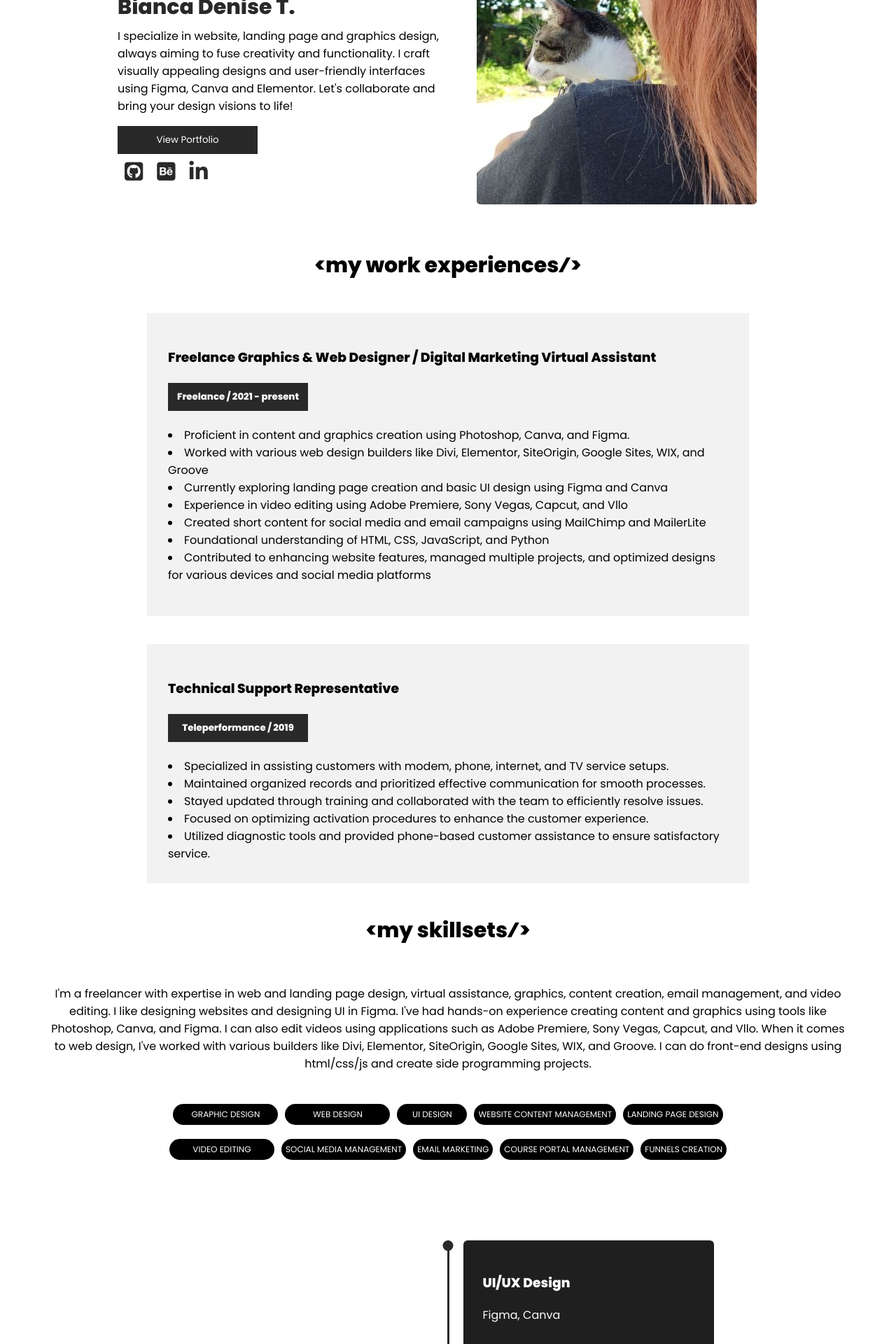
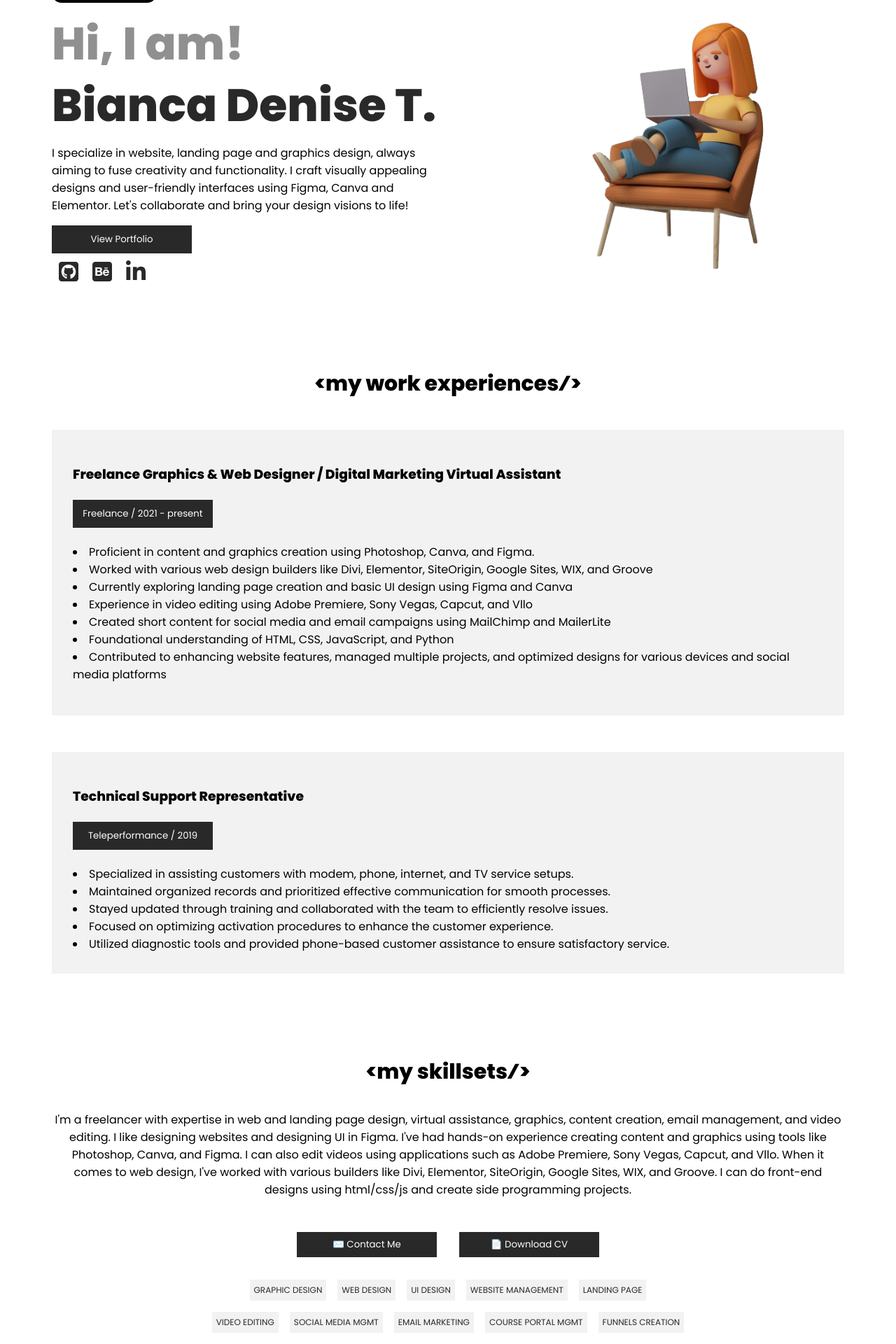
Before and after one commit to nisehtml/nisehtml.github.io, a PHP site: page / in a window 1280 px wide. Shown: the part 240-2160 px from the top of the page at 70% size. Run offline with PHP 8.4, Linux system fonts and the light colour scheme; some libraries are stand-ins or nearby versions.

Commit message:
update responsive

```diff
--- a/index.html
+++ b/index.html
@@ -12,7 +12,8 @@
     <link href="https://cdn.jsdelivr.net/npm/bootstrap@5.3.2/dist/css/bootstrap.min.css">
     <script src="https://kit.fontawesome.com/2290fd41b1.js" crossorigin="anonymous"></script>
     <link rel="stylesheet" href="https://cdnjs.cloudflare.com/ajax/libs/font-awesome/4.7.0/css/font-awesome.min.css">
-</head>
+    <title>Bianca Denise T. - Portfolio Website</title>
+  </head>
   <body>
 
     <div class="navbar">
@@ -28,7 +29,7 @@
     <hr>
 
     <!--Introduction-->
-    <section class="container text-center">
+    <section class="container">
       <div class="row">
             <div class="col">
                 <div class="status">🟢 Open for Work</div>
@@ -50,7 +51,7 @@
           </div>
 
             <div class="col">
-              <img src="src/mypic.jpg" alt="">
+              <img src="src/13678511_5141092-removebg-preview.png" alt="img">
             </div>
           </div>
 
@@ -59,7 +60,7 @@
 
     <!--Work Experiences-->
     <section class="container">
-      <h2 class="title" style="text-align: center;">&lt;my work experiences&frasl;&gt;</h2>
+      <h2 class="title">&lt;my work experiences&frasl;&gt;</h2>
       <div class="col-lg-12"><div class="box">
         <h3>Freelance Graphics & Web Designer / Digital Marketing Virtual Assistant</h3>
         <h5>Freelance / 2021 - present</h5>
@@ -93,7 +94,7 @@
 
     <!--Skillset-->
     <section class="container">
-      <h2 class="title" style="text-align: center;">&lt;my skillsets&frasl;&gt;</h2>
+      <h2 class="title">&lt;my skillsets&frasl;&gt;</h2>
       <p class="skill-p">I'm a freelancer with expertise in web and landing page design, virtual assistance, graphics,
         content creation, email management, and video editing. I like designing websites and designing UI in Figma.
         I've had hands-on experience creating content and graphics using tools like Photoshop, Canva, and Figma.
@@ -101,40 +102,45 @@
         I've worked with various builders like Divi, Elementor, SiteOrigin, Google Sites, WIX, and Groove.
         I can do front-end designs using html/css/js and create side programming projects.</p>
 
+      <div class="contact-grid">
+        <button>✉️ Contact Me</button>
+        <button>📄 Download CV</button>
+      </div>
+
         <!--skillset tags-->
           <div class="skills">
-            <div class="col-2 textElement">
+            <div class="col-2">
              GRAPHIC DESIGN
             </div>
-            <div class="col-2 textElement">
+            <div class="col-2">
               WEB DESIGN
             </div>
-            <div class="col-2 textElement">
+            <div class="col-2">
               UI DESIGN
             </div>
-            <div class="col-2 textElement">
-              WEBSITE CONTENT MANAGEMENT
+            <div class="col-2">
+              WEBSITE MANAGEMENT
             </div>
-            <div class="col-2 textElement">
-              LANDING PAGE DESIGN
+            <div class="col-2">
+              LANDING PAGE
             </div>
           </div>
 
           <!-- 2nd row -->
           <div class="skills">
-            <div class="col-2 textElement">
+            <div class="col-2">
              VIDEO EDITING
             </div>
-            <div class="col-2 textElement">
-              SOCIAL MEDIA MANAGEMENT
+            <div class="col-2">
+              SOCIAL MEDIA MGMT
             </div>
-            <div class="col-2 textElement">
+            <div class="col-2">
               EMAIL MARKETING
             </div>
-            <div class="col-2 textElement">
-              COURSE PORTAL MANAGEMENT
+            <div class="col-2">
+              COURSE PORTAL MGMT
             </div>
-            <div class="col-2 textElement">
+            <div class="col-2">
               FUNNELS CREATION
             </div>
           </div>
@@ -154,8 +160,8 @@
           <div class="timeline-circle"></div>
         </div>
         <div class="timeline-component timeline-content">
-          <h3>UI/UX Design</h3>
-          <p>Figma, Canva</p>
+          <h3>UX/UI Design</h3>
+          <p>Figma, Canva, Photoshop</p>
         </div>
 
         <!--Graphic Design-->
@@ -211,22 +217,6 @@
     </section>
 
 <script src="https://cdn.jsdelivr.net/npm/bootstrap@5.3.2/dist/js/bootstrap.bundle.min.js"></script>
-<script>
-  var elements = document.querySelectorAll('.textElement');
-  elements.forEach(function(textElement) {
-    var textLength = textElement.innerText.length;
-
-    if (textLength < 10) {
-      textElement.style.width = '100px';
-    } else if (textLength < 15) {
-      textElement.style.width = '150px';
-    } else if (textLength < 30) {
-      textElement.style.width = '180x';
-    } else {
-      textElement.style.width = '100px';
-    }
-  });
-</script>
 
   </body>
   <footer>Designed by <a href="#">&lt;Denise T.&frasl;&gt;</a></footer>
--- a/style.css
+++ b/style.css
@@ -3,7 +3,7 @@
   font-family: 'Poppins';
   font-size: 16px;
   margin: 0;
-  padding: 0;
+  padding: 0 50px;
 
 }
 
@@ -11,8 +11,8 @@
   display: flex;
   justify-content: space-between;
   align-items: center;
-  padding: 10px 20px;
-  margin: auto 180px;
+  padding: 0.5rem;
+  margin: 1rem 1rem;
 }
 .navbar nav {
   display: flex;
@@ -47,23 +47,61 @@
   color: #909090;
 }
 
-@media screen and (max-width: 500px) {
+@media screen and (max-width: 768px) {
+  body{
+    font-size: 16px;
+  }
   .navbar {
     flex-direction: column;
-    align-items: flex-start;
+    align-items: center;
   }
 
   .navbar nav {
-    margin-top: 10px;
+    text-align: center;
+
   }
 
   .navbar a {
     width: 100%;
-    text-align: left;
+
+  }
+  body h2{
+    font-size: 30px;
+  }
+    img {
+      display: none;
+  }
+  .row {
+    text-align: center;
+    align-items: center;
+    justify-content: center;
+    flex-direction: column; /* Stack columns on top of each other */
+  }
+  .col {
+    flex: 100%;
+    text-align: center;
+    padding: 0.5rem;
+  }
+
+  .status {
+    margin: 10px auto;
+  }
+
+  .icons {
+    justify-content: center;
+
+  }
+  .col-2{
+    display: none;
+
   }
 }
 
-
+section{
+  margin: 100px 0;
+  align-items: center;
+  justify-content: center;
+}
 .status{
   background-color: black;
   color: white;
@@ -89,7 +127,7 @@
 }
 h2{
   font-family: 'Poppins', sans-serif;
-  font-size: 30px;
+  font-size: 65px;
 
 }
 h5{
@@ -97,6 +135,11 @@
   color: white;
   width: 200px;
   padding: 10px;
+  text-align: center;
+  font-weight: 400;
+}
+.title{
+  font-size: 30px;
   text-align: center;
 }
 .icons {
@@ -109,7 +152,7 @@
 }
 #icon{
   color:#292929;
-  font-size: 30px;
+  font-size: 2rem;
   margin: 10px 0;
 }
 #icon:hover{
@@ -117,64 +160,75 @@
 }
 .row{
   display: flex;
-  width: 80%;
-  margin: auto;
-  padding: 30px;
+  max-width: 100%;
+  height: auto;
+  margin: 1rem 1rem;
   justify-content: center;
   align-items: center;
 }
 .col {
   flex: 1;
-  padding: 10px;
+  padding: 0.5rem;
 }
 img {
-  display: block;
-  max-width: 100%;
+  width: 80%;
   height: auto;
   border-radius: 5px;
   margin: 0 auto;
+  float: inline-end;
 }
-.box{
+.box {
   text-align: left;
-  margin: 10px 100px;
+  margin: 10px auto;
   padding: 30px;
   align-items: center;
   background-color: #f2f2f2;
 }
 .col-lg-12{
   flex: 1;
-  padding: 10px;
-  margin: 0 100px;
+  padding: 0.5rem;
+  margin: 1rem 1rem;
 }
 .skill-p {
-  width: 1200px;
+  max-width:  100%;
   text-align: center;
-  margin: 10px auto;
-  padding: 30px;
+  padding: 0.5rem;
+  margin: 1rem 1rem;
 }
 
 .skills{
   display: flex;
-  margin: 10px auto;
   justify-content: center;
   align-items: center;
 }
 
 .col-2 {
-  background-color: black;
-  color: white;
+  background-color: #f2f2f2;
+  color: #292929;
   font-size: 12px;
   text-align: center;
-  border-radius: 30px;
-  margin: 5px;
+  margin: 0.5rem;
   padding: 6px;
 }
+.col-2:hover{
+  background-color: #909090;
+  color: white;
+}
+.contact-grid{
+  display: flex;
+  align-items: center;
+  text-align: center;
+  justify-content: center;
+  margin: 0 auto;
+}
+.contact-grid > button {
+  padding: 0.5rem;
+  margin: 1.5rem 1rem;
+}
+.contact-grid > button:hover {
+  background-color: #909090;
+}
 
-@media (max-width: 768px) {
-  .col-2 {
-    width: 100%;
-  }
-}
 footer{
   text-align: center;
   background-color: #1a1a1a;
@@ -192,7 +246,6 @@
   align-items: center;
   justify-content: center;
   min-height: 100vh;
-  padding: 100px 0;
 }
 
 .design {
```
Also changed, not shown: portfolio-mockup.png (added), src/13678511_5141092-removebg-preview.png (added).
